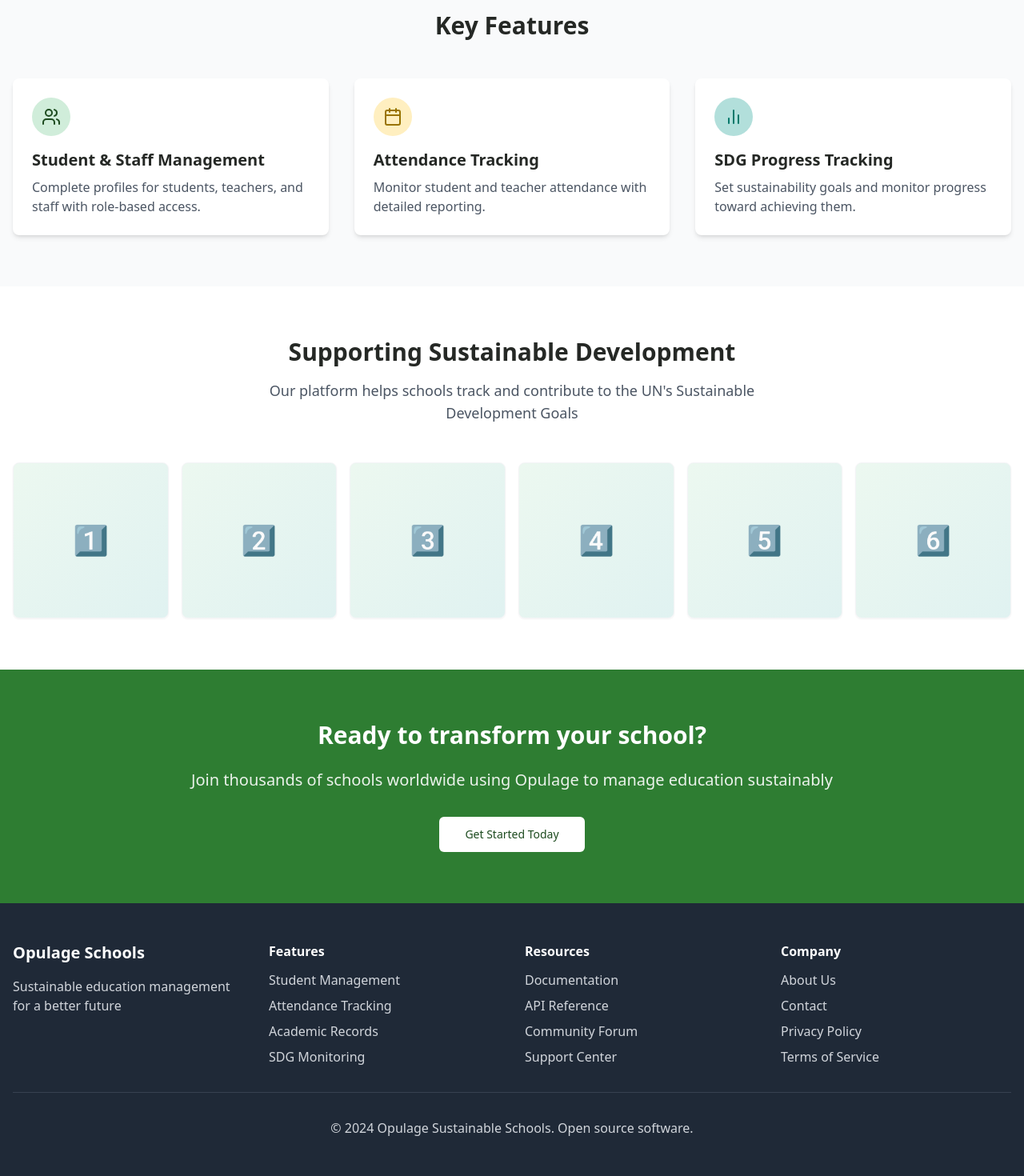
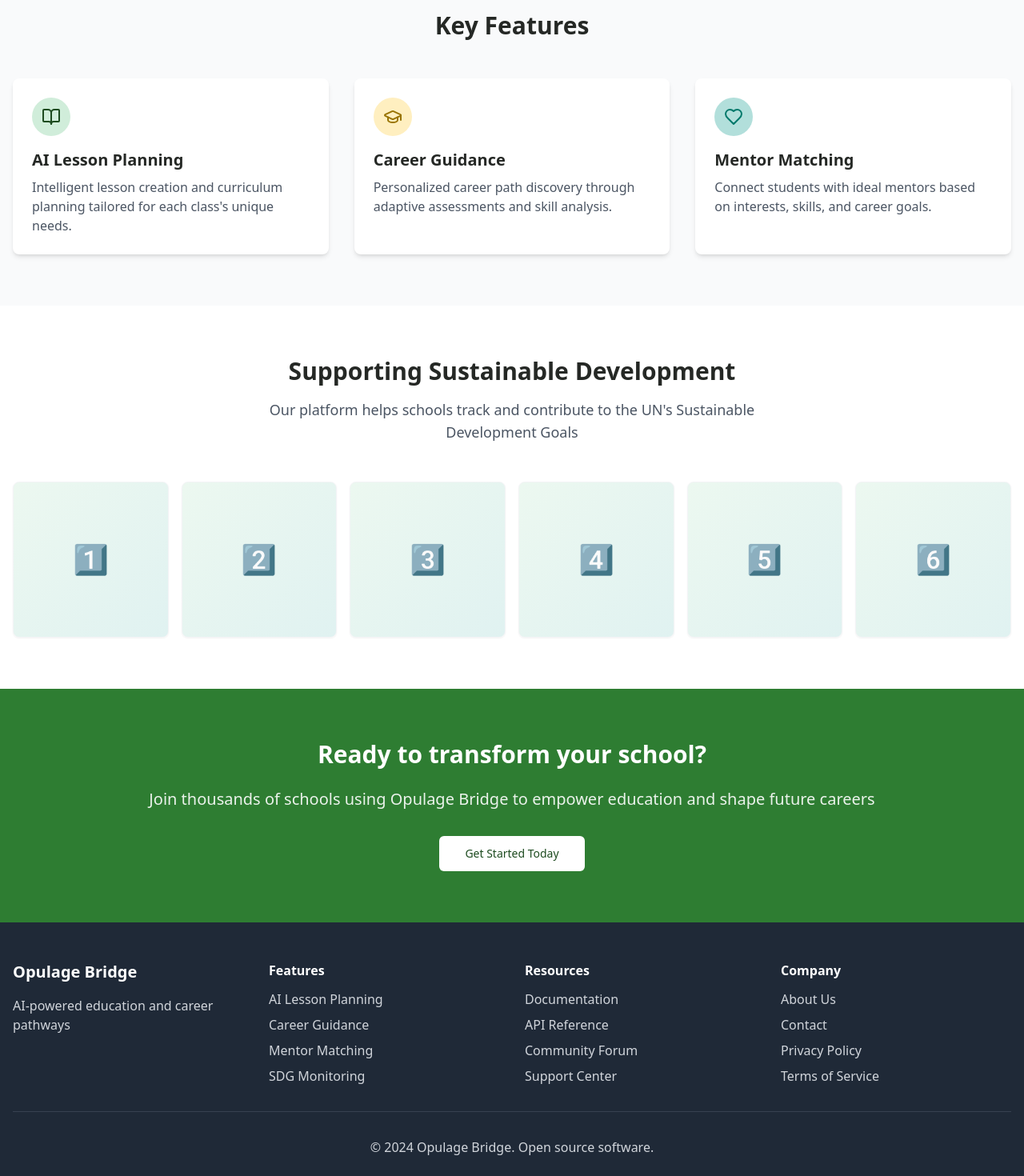
Before and after one commit to Liam-Linos/opulage-school-bloom, a React (Vite) app: page / in a window 1280 px wide. Shown: the part 580-2050 px from the top of the page at 80% size. Built offline with nearby package versions, Linux system fonts and the light colour scheme.

Commit message:
Rename app and update features
Update the app name and modify the key features to focus on AI lesson making, student-mentor matching, career niching, and SDG progress tracking.

```diff
--- a/src/pages/Home.tsx
+++ b/src/pages/Home.tsx
@@ -3,7 +3,7 @@ import React from 'react';
 import { Link } from 'react-router-dom';
 import { useAuth } from '@/contexts/AuthContext';
 import { Button } from '@/components/ui/button';
-import { Users, Calendar, BarChart2 } from 'lucide-react';
+import { Users, Calendar, BarChart2, GraduationCap, BookOpen, Heart } from 'lucide-react';
 
 const Home = () => {
   const { user } = useAuth();
@@ -16,10 +16,10 @@ const Home = () => {
           <div className="grid md:grid-cols-2 gap-8 items-center">
             <div className="space-y-6">
               <h1 className="text-3xl md:text-5xl font-bold leading-tight">
-                Opulage Sustainable Schools Manager
+                Opulage Bridge
               </h1>
               <p className="text-lg md:text-xl opacity-90">
-                Empowering schools in developing countries with tools to manage education and track sustainable development goals.
+                Bridging education and careers with AI-powered lesson planning, student-mentor matching, and personalized career guidance.
               </p>
               <div className="flex flex-wrap gap-4">
                 {user ? (
@@ -39,7 +39,7 @@ const Home = () => {
             <div className="hidden md:block">
               <div className="bg-white/10 backdrop-blur-sm rounded-lg p-8 shadow-xl">
                 <div className="aspect-video bg-forest-800/30 rounded-md flex items-center justify-center">
-                  <span className="text-6xl">🏫</span>
+                  <span className="text-6xl">🌉</span>
                 </div>
               </div>
             </div>
@@ -54,24 +54,24 @@ const Home = () => {
           <div className="grid md:grid-cols-3 gap-8">
             <div className="bg-white p-6 rounded-lg shadow-md">
               <div className="w-12 h-12 bg-forest-100 text-forest-700 rounded-full flex items-center justify-center mb-4">
-                <Users className="w-6 h-6" />
+                <BookOpen className="w-6 h-6" />
               </div>
-              <h3 className="text-xl font-semibold mb-2">Student & Staff Management</h3>
-              <p className="text-gray-600">Complete profiles for students, teachers, and staff with role-based access.</p>
+              <h3 className="text-xl font-semibold mb-2">AI Lesson Planning</h3>
+              <p className="text-gray-600">Intelligent lesson creation and curriculum planning tailored for each class's unique needs.</p>
             </div>
             <div className="bg-white p-6 rounded-lg shadow-md">
               <div className="w-12 h-12 bg-amber-100 text-amber-700 rounded-full flex items-center justify-center mb-4">
-                <Calendar className="w-6 h-6" />
+                <GraduationCap className="w-6 h-6" />
               </div>
-              <h3 className="text-xl font-semibold mb-2">Attendance Tracking</h3>
-              <p className="text-gray-600">Monitor student and teacher attendance with detailed reporting.</p>
+              <h3 className="text-xl font-semibold mb-2">Career Guidance</h3>
+              <p className="text-gray-600">Personalized career path discovery through adaptive assessments and skill analysis.</p>
             </div>
             <div className="bg-white p-6 rounded-lg shadow-md">
               <div className="w-12 h-12 bg-teal-100 text-teal-700 rounded-full flex items-center justify-center mb-4">
-                <BarChart2 className="w-6 h-6" />
+                <Heart className="w-6 h-6" />
               </div>
-              <h3 className="text-xl font-semibold mb-2">SDG Progress Tracking</h3>
-              <p className="text-gray-600">Set sustainability goals and monitor progress toward achieving them.</p>
+              <h3 className="text-xl font-semibold mb-2">Mentor Matching</h3>
+              <p className="text-gray-600">Connect students with ideal mentors based on interests, skills, and career goals.</p>
             </div>
           </div>
         </div>
@@ -103,7 +103,7 @@ const Home = () => {
       <section className="py-16 bg-forest-500 text-white">
         <div className="container mx-auto px-4 text-center">
           <h2 className="text-3xl font-bold mb-6">Ready to transform your school?</h2>
-          <p className="text-xl mb-8 opacity-90">Join thousands of schools worldwide using Opulage to manage education sustainably</p>
+          <p className="text-xl mb-8 opacity-90">Join thousands of schools using Opulage Bridge to empower education and shape future careers</p>
           <Button size="lg" className="bg-white text-forest-700 hover:bg-gray-100" asChild>
             <Link to="/login">Get Started Today</Link>
           </Button>
@@ -115,15 +115,15 @@ const Home = () => {
         <div className="container mx-auto px-4">
           <div className="grid md:grid-cols-4 gap-8">
             <div>
-              <h3 className="text-xl font-bold mb-4">Opulage Schools</h3>
-              <p className="text-gray-300">Sustainable education management for a better future</p>
+              <h3 className="text-xl font-bold mb-4">Opulage Bridge</h3>
+              <p className="text-gray-300">AI-powered education and career pathways</p>
             </div>
             <div>
               <h4 className="font-semibold mb-3">Features</h4>
               <ul className="space-y-2 text-gray-300">
-                <li>Student Management</li>
-                <li>Attendance Tracking</li>
-                <li>Academic Records</li>
+                <li>AI Lesson Planning</li>
+                <li>Career Guidance</li>
+                <li>Mentor Matching</li>
                 <li>SDG Monitoring</li>
               </ul>
             </div>
@@ -147,7 +147,7 @@ const Home = () => {
             </div>
           </div>
           <div className="border-t border-gray-700 mt-8 pt-8 text-center">
-            <p className="text-gray-300">© 2024 Opulage Sustainable Schools. Open source software.</p>
+            <p className="text-gray-300">© 2024 Opulage Bridge. Open source software.</p>
           </div>
         </div>
       </footer>
--- a/src/pages/Login.tsx
+++ b/src/pages/Login.tsx
@@ -74,8 +74,8 @@ const Login = () => {
     <div className="min-h-screen flex items-center justify-center bg-gradient-to-b from-forest-50 to-gray-100 p-4">
       <div className="w-full max-w-md">
         <div className="text-center mb-8">
-          <h1 className="text-3xl font-bold text-forest-700 mb-2">Opulage Schools</h1>
-          <p className="text-gray-600">Sustainable education management</p>
+          <h1 className="text-3xl font-bold text-forest-700 mb-2">Opulage Bridge</h1>
+          <p className="text-gray-600">AI-powered education and career pathways</p>
         </div>
 
         <Card className="border-forest-100">
```
Also changed, not shown: 1 other file (tests, documents, lock files or other folders).
